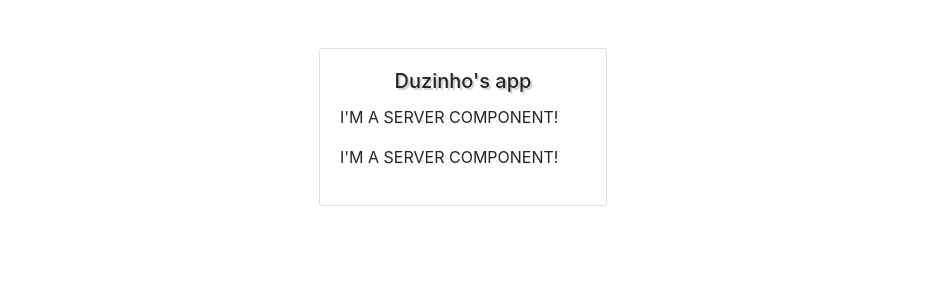
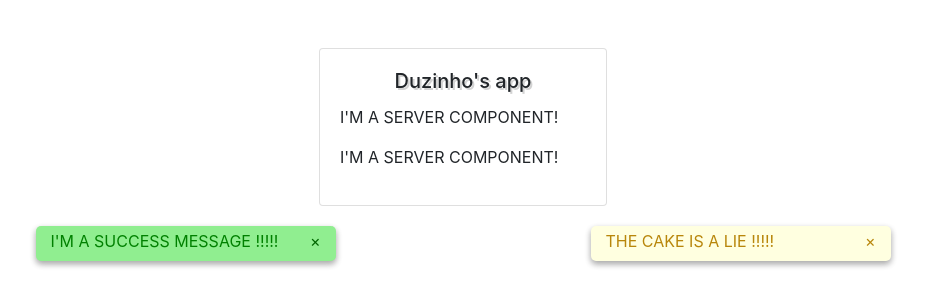
Before and after one commit to du-almeidalima/angular-course, an Angular app: page / in a window 1280 px wide. Shown: the top 306 px of the page, without its empty margins (177-1103 px from the left). Built offline with nearby package versions, Linux system fonts and the light colour scheme.

Commit message:
Section 2: assignment 1: Practicing Components

```diff
--- a/src/app/app.component.css
+++ b/src/app/app.component.css
@@ -1,3 +1,8 @@
 h5{
   text-shadow: 2px 2px lightgray;
 }
+
+.alerts{
+  display: flex;
+  justify-content: space-around;
+}
--- a/src/app/app.component.html
+++ b/src/app/app.component.html
@@ -9,6 +9,10 @@
     </div>
   </div>
 
+  <div class="alerts">
+    <app-success-alert></app-success-alert>
+    <app-waring-alert></app-waring-alert>
+  </div>
 </div>
 
 <!-- The "ngModel" attribute is actually being imported on app.module.ts -->
--- a/src/app/app.module.ts
+++ b/src/app/app.module.ts
@@ -5,12 +5,17 @@ import { FormsModule } from '@angular/forms';
 import { AppComponent } from './app.component';
 import { ServerComponent } from './server/server.component';
 import { ServersComponent } from './servers/servers.component';
+import { SuccessAlertComponent } from './success-alert/successAlert.component';
+import { WaringAlertComponent } from './waring-alert/waring-alert.component';
 
 @NgModule({
   declarations: [
     AppComponent,
     ServerComponent,
-    ServersComponent // Automatically added by CLI
+    ServersComponent, // Automatically added by CLI
+    SuccessAlertComponent,
+    SuccessAlertComponent,
+    WaringAlertComponent
   ],
   imports: [
     BrowserModule,
--- /dev/null
+++ b/src/app/success-alert/successAlert.component.css
@@ -0,0 +1,24 @@
+.success-alert{
+  float: left;
+  display: flex;
+  flex-flow: nowrap row;
+  width: 300px;
+  height: 35px;
+  margin-top: 20px;
+  padding: 0 15px;
+  background-color: lightgreen;
+  border-radius: 5px;
+  box-shadow: 0 3px 6px rgba(0,0,0,0.16), 0 3px 6px rgba(0,0,0,0.23);
+}
+
+.success-alert > .message {
+  color: green;
+  line-height: 30px;
+
+}
+
+.success-alert > span {
+  color: darkgreen;
+  margin-left: auto;
+  line-height: 30px;
+}
--- /dev/null
+++ b/src/app/success-alert/successAlert.component.html
@@ -0,0 +1,4 @@
+<div class="success-alert">
+  <div class="message"> I'M A SUCCESS MESSAGE !!!!! </div>
+  <span> &times; </span>
+</div>
--- /dev/null
+++ b/src/app/waring-alert/waring-alert.component.css
@@ -0,0 +1,24 @@
+.success-alert{
+  float: left;
+  display: flex;
+  flex-flow: nowrap row;
+  width: 300px;
+  height: 35px;
+  margin-top: 20px;
+  padding: 0 15px;
+  background-color: lightyellow;
+  border-radius: 5px;
+  box-shadow: 0 3px 6px rgba(0,0,0,0.16), 0 3px 6px rgba(0,0,0,0.23);
+}
+
+.success-alert > .message {
+  color: darkgoldenrod;
+  line-height: 30px;
+
+}
+
+.success-alert > span {
+  color: darkgoldenrod;
+  margin-left: auto;
+  line-height: 30px;
+}
--- /dev/null
+++ b/src/app/waring-alert/waring-alert.component.html
@@ -0,0 +1,4 @@
+<div class="success-alert">
+  <div class="message"> THE CAKE IS A LIE !!!!! </div>
+  <span> &times; </span>
+</div>
--- /dev/null
+++ b/src/app/waring-alert/waring-alert.component.ts
@@ -0,0 +1,15 @@
+import { Component, OnInit } from '@angular/core';
+
+@Component({
+  selector: 'app-waring-alert',
+  templateUrl: './waring-alert.component.html',
+  styleUrls: ['./waring-alert.component.css']
+})
+export class WaringAlertComponent implements OnInit {
+
+  constructor() { }
+
+  ngOnInit() {
+  }
+
+}
```
Also changed, not shown: src/app/success-alert/successAlert.component.ts (added, +9 -0 lines).
